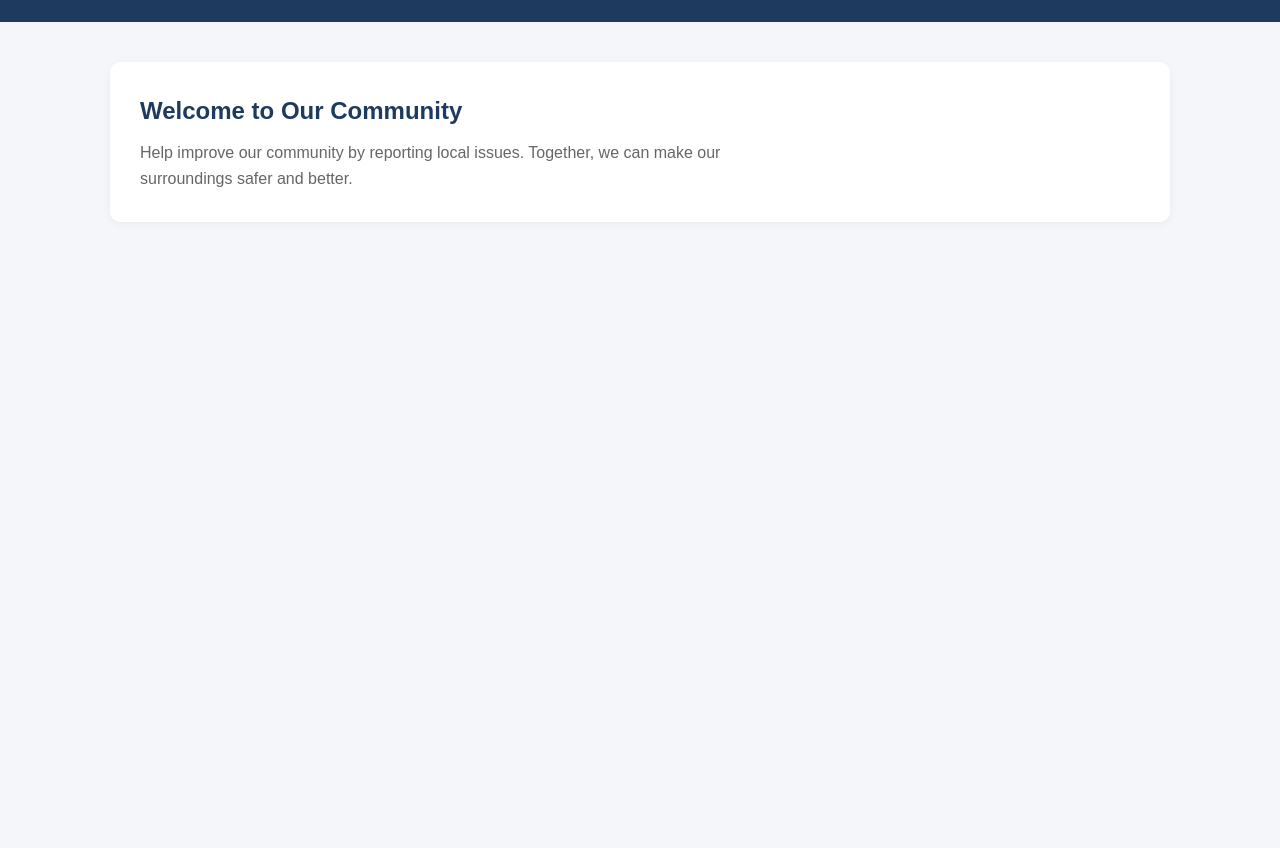
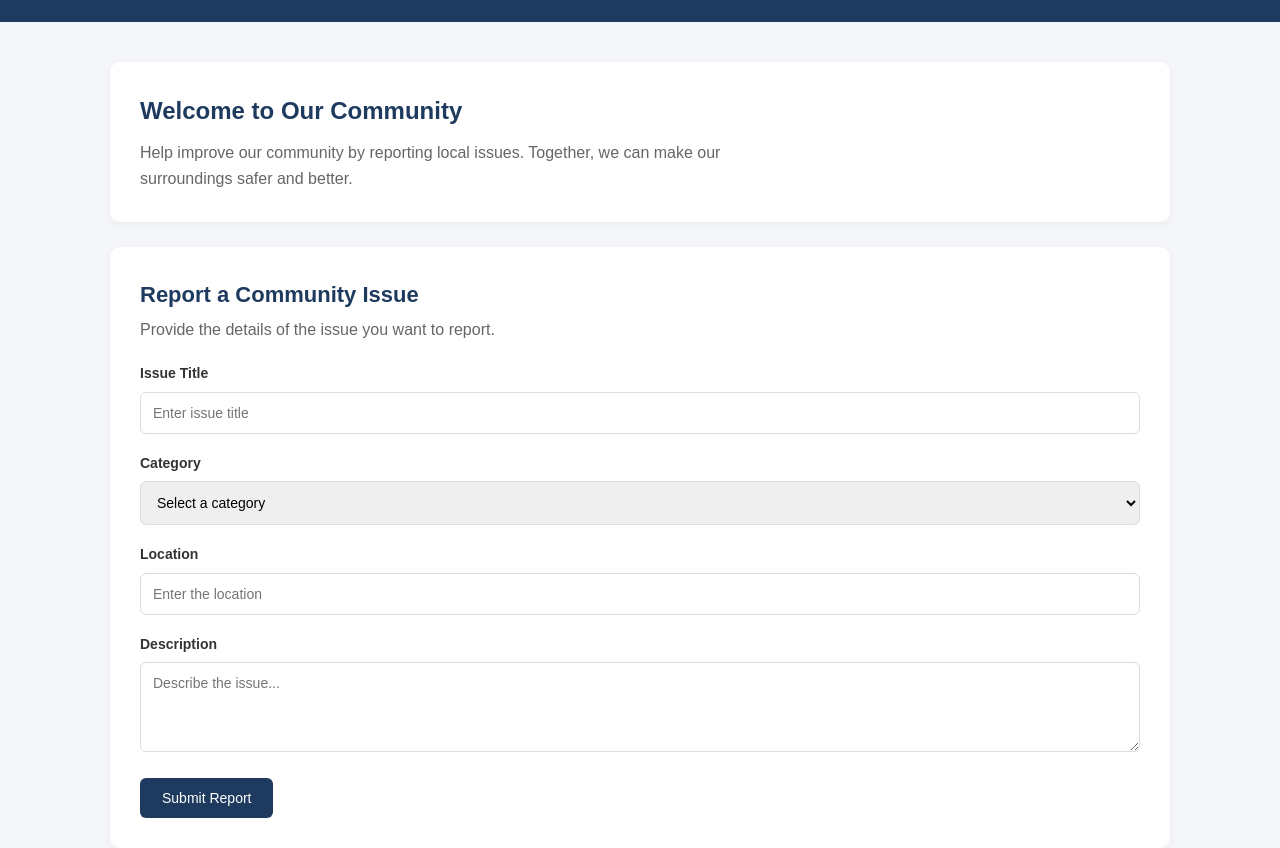
Before and after one commit to Brillantes-del/community-issue-reporter, a plain HTML site: page index.html in a window 1280 px wide. Shown: the part 97-945 px from the top of the page. Before the commit the page ends 800 px from the top, so only its background shows below. Drawn offline with Linux system fonts and the light colour scheme.

Commit message:
Add community issue form

```diff
--- a/index.html
+++ b/index.html
@@ -16,7 +16,6 @@
         </div>
     </header>
 
-    <!-- Main Content -->
     <main class="container">
         <section class="welcome">
             <h2>Welcome to Our Community</h2>
@@ -25,7 +24,64 @@
                 Together, we can make our surroundings safer and better.
             </p>
         </section>
+
+        <section class="report-section">
+		    <h2>Report a Community Issue</h2>
+		    <p class="section-description">
+		        Provide the details of the issue you want to report.
+		    </p>
+
+		    <form id="issueForm">
+
+		        <div class="form-group">
+		            <label for="title">Issue Title</label>
+		            <input
+		                type="text"
+		                id="title"
+		                placeholder="Enter issue title"
+		                required
+		            >
+		        </div>
+
+		        <div class="form-group">
+		            <label for="category">Category</label>
+		            <select id="category" required>
+		                <option value="">Select a category</option>
+		                <option value="Garbage Disposal">Garbage Disposal</option>
+		                <option value="Road Maintenance">Road Maintenance</option>
+		                <option value="Broken Streetlight">Broken Streetlight</option>
+		                <option value="Drainage Problem">Drainage Problem</option>
+		                <option value="Other">Other</option>
+		            </select>
+		        </div>
+
+		        <div class="form-group">
+		            <label for="location">Location</label>
+		            <input
+		                type="text"
+		                id="location"
+		                placeholder="Enter the location"
+		                required
+		            >
+		        </div>
+
+		        <div class="form-group">
+		            <label for="description">Description</label>
+		            <textarea
+		                id="description"
+		                rows="4"
+		                placeholder="Describe the issue..."
+		                required
+		            ></textarea>
+		        </div>
+
+		        <button type="submit">Submit Report</button>
+
+		    </form>
+		</section>
     </main>
+
+
 
 </body>
 </html>
--- a/style.css
+++ b/style.css
@@ -55,3 +55,70 @@ header p {
     color: #666;
     max-width: 650px;
 }
+
+
+/* Report Form */
+.report-section {
+    background-color: white;
+    margin-top: 25px;
+    padding: 30px;
+    border-radius: 10px;
+    box-shadow: 0 2px 8px rgba(0, 0, 0, 0.05);
+}
+
+.report-section h2 {
+    color: #1e3a5f;
+    font-size: 22px;
+}
+
+.section-description {
+    color: #666;
+    margin: 5px 0 20px;
+}
+
+.form-group {
+    margin-bottom: 18px;
+}
+
+.form-group label {
+    display: block;
+    margin-bottom: 7px;
+    font-weight: bold;
+    font-size: 14px;
+}
+
+.form-group input,
+.form-group select,
+.form-group textarea {
+    width: 100%;
+    padding: 12px;
+    border: 1px solid #ddd;
+    border-radius: 6px;
+    font-size: 14px;
+    font-family: inherit;
+}
+
+.form-group textarea {
+    resize: vertical;
+}
+
+.form-group input:focus,
+.form-group select:focus,
+.form-group textarea:focus {
+    outline: none;
+    border-color: #1e3a5f;
+}
+
+.report-section button {
+    background-color: #1e3a5f;
+    color: white;
+    padding: 12px 22px;
+    border: none;
+    border-radius: 6px;
+    cursor: pointer;
+    font-size: 14px;
+}
+
+.report-section button:hover {
+    background-color: #294d75;
+}
```
